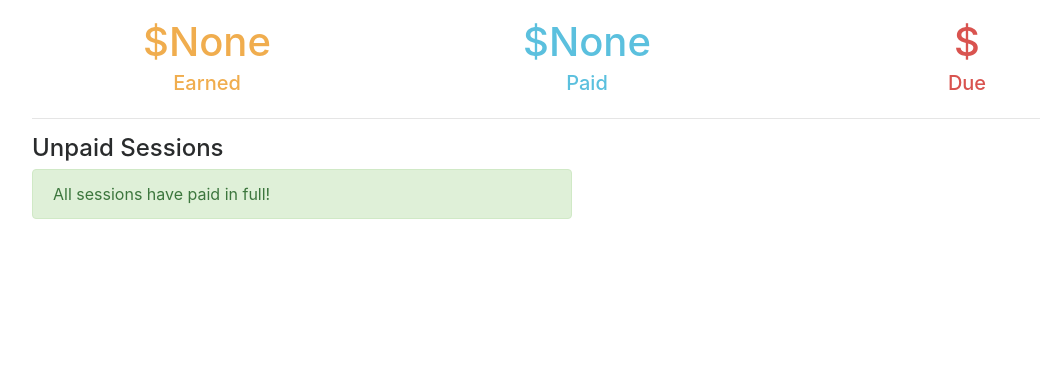
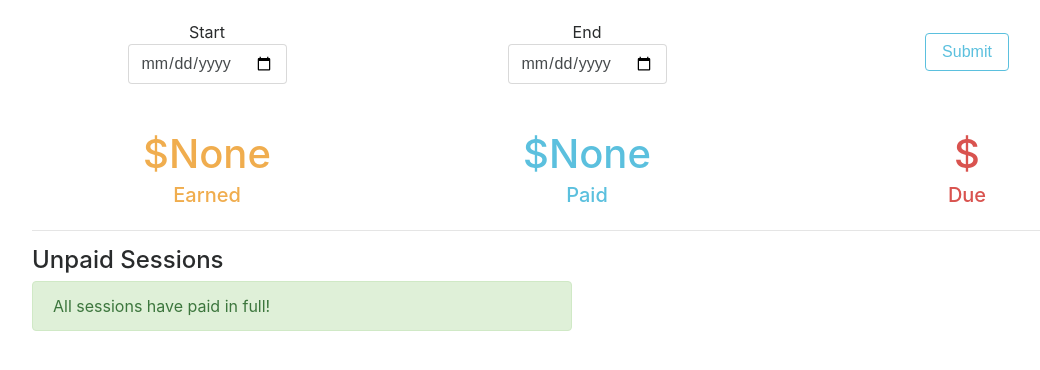
Before and after one commit to 3ach/DigitalProfessors, a Django app: page /accounting/tutor in a window 1280 px wide. Shown: the part 56-426 px from the top of the page, without its empty margins (53-1093 px from the left). Run offline with Django 3.2, Linux system fonts and the light colour scheme; the visitor is signed in with stand-in values (Sample User, id 1); data that the repository does not hold is empty; some libraries are stand-ins or nearby versions.

Commit message:
Add date filtering to accounting views

```diff
--- a/src/tutoring/templates/tutoring/accounting-tutor.html
+++ b/src/tutoring/templates/tutoring/accounting-tutor.html
@@ -1,6 +1,22 @@
 {% extends 'base.html' %}
 
 {% block content %}
+
+<div class="row pt-3 text-center">
+    <form class="form form-inline" style="width: 100%">
+        <div class="col-12 col-sm-4 mb-3">
+            <label for="start">Start</label>
+            <input class="form-control" type="date" name="start" id="start">
+        </div>
+        <div class="col-12 col-sm-4 mb-3">
+            <label for="end">End</label>
+            <input class="form-control" type="date" name="end" id="end">
+        </div>
+        <div class="col-12 col-sm-4 mb-3">
+            <input class="btn btn-outline-info" type="submit" value="Submit">
+        </div>
+    </form>
+</div>
 
 <div class="row pt-3 mb-sm-3 text-center">
     <div class="col-12 col-sm-4 mb-3 mb-sm-0">
--- a/src/tutoring/views.py
+++ b/src/tutoring/views.py
@@ -37,9 +37,17 @@
     def get_context_data(self, **kwargs):
         context = super(ManagerAccountingView, self).get_context_data(**kwargs)
 
-        aggregates = Session.objects.all().aggregate(Sum('billed'), Sum('paid'), Sum('earnings'), Sum('earnings_paid'))
-        unpaid = Session.objects.exclude(billed=F('paid')).values('client').annotate(Sum('billed')).annotate(Sum('paid'))
-        owed = Session.objects.exclude(earnings=F('earnings_paid')).values('tutor').annotate(Sum('earnings')).annotate(Sum('earnings_paid'))
+        if 'start' in self.request.GET and 'end' in self.request.GET:
+            start = self.request.GET['start']
+            end = self.request.GET['end']
+
+            base = Session.objects.filter(date__gte=start).filter(date__lte=end)
+        else:
+            base = Session.objects.all()
+
+        aggregates = base.aggregate(Sum('billed'), Sum('paid'), Sum('earnings'), Sum('earnings_paid'))
+        unpaid = base.exclude(billed=F('paid')).values('client').annotate(Sum('billed')).annotate(Sum('paid'))
+        owed = base.exclude(earnings=F('earnings_paid')).values('tutor').annotate(Sum('earnings')).annotate(Sum('earnings_paid'))
 
         try:
             for client in unpaid:
@@ -69,12 +77,21 @@
 class TutorAccountingView(TemplateView):
     template_name = 'tutoring/accounting-tutor.html'
 
+
     def get_context_data(self, **kwargs):
         user = self.request.user
         context = super(TutorAccountingView, self).get_context_data(**kwargs)
 
-        aggregates = Session.objects.filter(tutor__user=user.id).aggregate(Sum('billed'), Sum('paid'), Sum('earnings'), Sum('earnings_paid'))
-        unpaid = Session.objects.filter(tutor__user=user).exclude(billed=F('paid'))
+        if 'start' in self.request.GET and 'end' in self.request.GET:
+            start = self.request.GET['start']
+            end = self.request.GET['end']
+
+            base = Session.objects.filter(date__gte=start).filter(date__lte=end)
+        else:
+            base = Session.objects.all()
+
+        aggregates = base.filter(tutor__user=user.id).aggregate(Sum('billed'), Sum('paid'), Sum('earnings'), Sum('earnings_paid'))
+        unpaid = base.filter(tutor__user=user).exclude(billed=F('paid'))
 
         try:
             context['billed'] = aggregates['earnings__sum']
@@ -94,8 +111,16 @@
         user = self.request.user
         context = super(ClientAccountingView, self).get_context_data(**kwargs)
 
-        aggregates = Session.objects.filter(client__user=user.id).aggregate(Sum('billed'), Sum('paid'), Sum('earnings'), Sum('earnings_paid'))
-        unpaid = Session.objects.filter(client__user=user).exclude(billed=F('paid'))
+        if 'start' in self.request.GET and 'end' in self.request.GET:
+            start = self.request.GET['start']
+            end = self.request.GET['end']
+
+            base = Session.objects.filter(date__gte=start).filter(date__lte=end)
+        else:
+            base = Session.objects.all()
+
+        aggregates = base.filter(client__user=user.id).aggregate(Sum('billed'), Sum('paid'), Sum('earnings'), Sum('earnings_paid'))
+        unpaid = base.filter(client__user=user).exclude(billed=F('paid'))
 
         try:
             context['billed'] = aggregates['billed__sum']
```
Also changed, not shown: src/tutoring/templates/tutoring/accounting-client.html (+16 -0 lines), src/tutoring/templates/tutoring/accounting-manager.html (+16 -0 lines).
